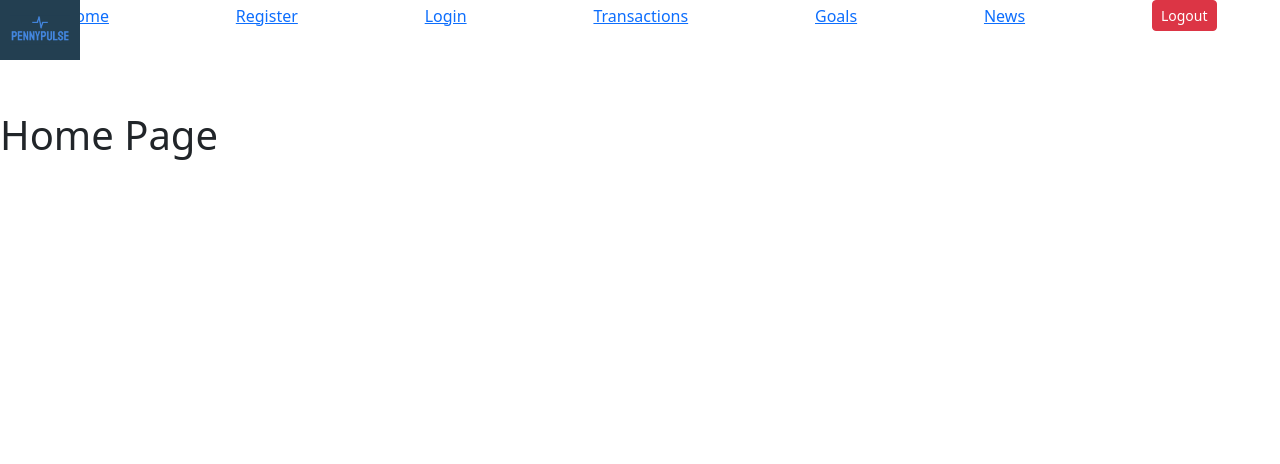
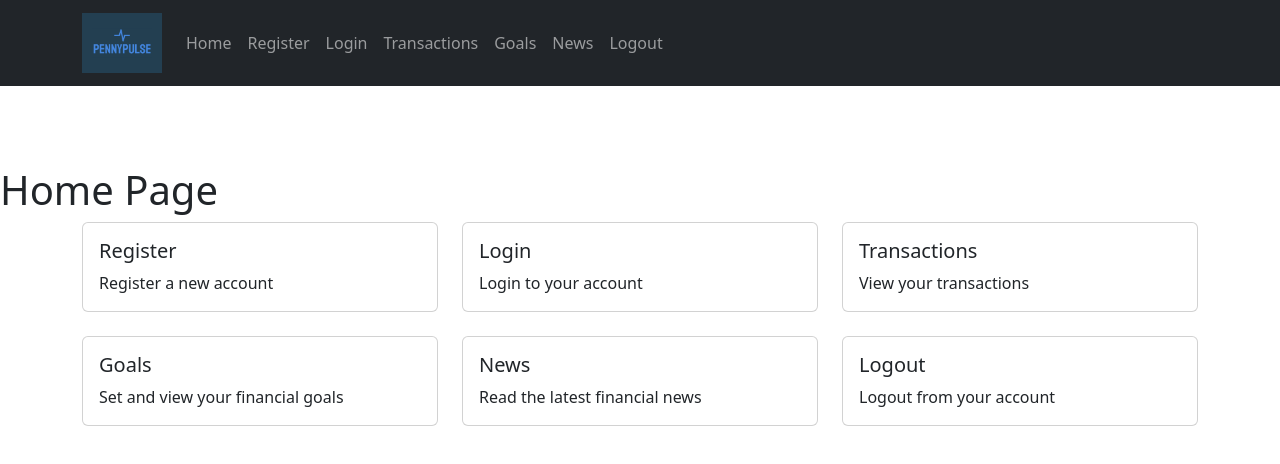
Before and after one commit to jacobshoemaker/penny-pulse, a React (Vite) app in the folder Front-End/: page / in a window 1280 px wide. Shown: the top 464 px of the page. Built offline with nearby package versions, Linux system fonts and the light colour scheme.

Commit message:
Added navigation cards to home page. Updated navbar to be more stylized.

```diff
--- a/Front-End/package.json
+++ b/Front-End/package.json
@@ -17,6 +17,7 @@
     "react-bootstrap": "^2.10.7",
     "react-dom": "^18.3.1",
     "react-plotly.js": "^2.6.0",
+    "react-router-bootstrap": "^0.26.3",
     "react-router-dom": "^7.0.2"
   },
   "devDependencies": {
--- a/Front-End/src/components/GoalsForm.jsx
+++ b/Front-End/src/components/GoalsForm.jsx
@@ -1,5 +1,6 @@
 import React, { useState, useEffect } from 'react';
 import axios from 'axios';
+import Button from 'react-bootstrap/Button';
 import ExpenseVsBudgetChart from './ExpenseVsBudgetChart';
 
 const GoalsForm = () => {
@@ -114,7 +115,9 @@ const GoalsForm = () => {
                     placeholder="Saving Limit Goal"
                     required
                 />
-                <button type="submit">{isEditing ? 'Update' : 'Add'} Goal</button>
+                <Button variant="primary" type="submit" size= "sm" style={{ marginLeft: '5px', marginBottom: '5px'} }>
+                    {isEditing ? 'Update' : 'Add'} Goal
+                </Button>
             </form>
             <ExpenseVsBudgetChart transactions={transactions} spendingLimit={Number(spendingLimit)} />
             <ul>
@@ -122,8 +125,12 @@ const GoalsForm = () => {
                     <li key={g.id}>
                         Spending Limit - ${g.spending_limit}<br />
                         Saving Limit - ${g.saving_limit}
-                        <button onClick={() => handleEdit(g.id)}>Edit</button>
-                        <button onClick={() => handleDelete(g.id)}>Delete</button>
+                        <Button variant="primary" size="sm" onClick={() => handleEdit(g.id)} style={{ marginRight: '5px', marginBottom: '5px'} }>
+                            Edit
+                        </Button>
+                        <Button variant="primary" size="sm" onClick={() => handleDelete(g.id)} style={{ marginRight: '5px', marginBottom: '5px'} }>
+                            Delete
+                        </Button>
                     </li>
                 ))}
             </ul>
--- /dev/null
+++ b/Front-End/src/components/HomeNav.jsx
@@ -0,0 +1,39 @@
+import React from 'react';
+import { Card, Container, Row, Col } from 'react-bootstrap';
+import { useNavigate } from 'react-router-dom';
+
+const HomeNav = () => {
+  const navigate = useNavigate();
+
+  const pages = [
+    { path: '/register/', title: 'Register', description: 'Register a new account' },
+    { path: '/login/', title: 'Login', description: 'Login to your account' },
+    { path: '/transactions/', title: 'Transactions', description: 'View your transactions' },
+    { path: '/goals/', title: 'Goals', description: 'Set and view your financial goals' },
+    { path: '/news/', title: 'News', description: 'Read the latest financial news' },
+    { path: '/logout/', title: 'Logout', description: 'Logout from your account' },
+  ];
+
+  const handleCardClick = (path) => {
+    navigate(path);
+  };
+
+  return (
+    <Container>
+      <Row>
+        {pages.map((page, index) => (
+          <Col key={index} sm={12} md={6} lg={4} className="mb-4">
+            <Card style={{ cursor: 'pointer' }} onClick={() => handleCardClick(page.path)}>
+              <Card.Body>
+                <Card.Title>{page.title}</Card.Title>
+                <Card.Text>{page.description}</Card.Text>
+              </Card.Body>
+            </Card>
+          </Col>
+        ))}
+      </Row>
+    </Container>
+  );
+};
+
+export default HomeNav;
--- a/Front-End/src/components/NavBar.jsx
+++ b/Front-End/src/components/NavBar.jsx
@@ -1,5 +1,7 @@
 import axios from 'axios';
-import { Link, useNavigate } from 'react-router-dom'
+import { Link, useNavigate } from 'react-router-dom';
+import { Navbar, Nav, Container } from 'react-bootstrap';
+import 'bootstrap/dist/css/bootstrap.min.css';
 import Button from 'react-bootstrap/Button';
 import logo from '../../public/pennypulse-high-resolution-logo.png';
 
@@ -28,32 +30,25 @@ const NavBar = () => {
         }
     };
     return (
-        <ul style={{ display: "flex", justifyContent: "space-around", alignItems: "center", listStyle: "none", padding: 0, margin: 0, position: "relative" }}>
-            <li style={{ position: "absolute", top: 0, left: 0 }}>
-                <img src={logo} alt="Penny Pulse Logo" style={{ height: "60px", margin: "0px" }} />
-            </li>
-            <li>
-                <Link to='/'>Home</Link>
-            </li>
-            <li>
-                <Link to='/register/'>Register</Link>
-            </li>
-            <li>
-                <Link to='/login/'>Login</Link>
-            </li>
-            <li>
-                <Link to='/transactions/'>Transactions</Link>
-            </li>
-            <li>
-                <Link to='/goals/'>Goals</Link>
-            </li>
-            <li>
-                <Link to='/news/'>News</Link>
-            </li>
-            <li>
-                <Button variant="danger" size="sm" onClick={logoutUser}>Logout</Button>
-            </li>
-        </ul>
+        <Navbar bg="dark" variant="dark" expand="lg" style={{ backgroundColor: '#003366' }}>
+      <Container>
+        <Navbar.Brand as={Link} to="/">
+          <img src={logo} alt="Penny Pulse Logo" style={{ height: '60px' }} />
+        </Navbar.Brand>
+        <Navbar.Toggle aria-controls="basic-navbar-nav" />
+        <Navbar.Collapse id="basic-navbar-nav">
+          <Nav className="me-auto">
+            <Nav.Link as={Link} to="/">Home</Nav.Link>
+            <Nav.Link as={Link} to="/register/">Register</Nav.Link>
+            <Nav.Link as={Link} to="/login/">Login</Nav.Link>
+            <Nav.Link as={Link} to="/transactions/">Transactions</Nav.Link>
+            <Nav.Link as={Link} to="/goals/">Goals</Nav.Link>
+            <Nav.Link as={Link} to="/news/">News</Nav.Link>
+            <Nav.Link onClick={logoutUser}>Logout</Nav.Link>
+          </Nav>
+        </Navbar.Collapse>
+      </Container>
+    </Navbar>
     );
 };
 
--- a/Front-End/src/pages/HomePage.jsx
+++ b/Front-End/src/pages/HomePage.jsx
@@ -1,11 +1,12 @@
-import React from 'react';
 import './pages.css';
+import HomeNav from '../components/HomeNav';
 
 const HomePage = () => {
     return (
         <>
         <div className="main-content">
             <h1>Home Page</h1>
+            <HomeNav />
         </div>
         </>
     );
--- a/Front-End/src/router.jsx
+++ b/Front-End/src/router.jsx
@@ -1,4 +1,4 @@
-import { createBrowserRouter } from 'react-router-dom';
+import { createBrowserRouter, RouterProvider } from 'react-router-dom';
 import RegistrationPage from './pages/RegistrationPage';
 import LoginPage from './pages/LoginPage';
 import HomePage from './pages/HomePage';
@@ -43,4 +43,5 @@ const router = createBrowserRouter([{
     ],
 }]);
 
+
 export default router;
```
Also changed, not shown: 1 other file (tests, documents, lock files or other folders).
